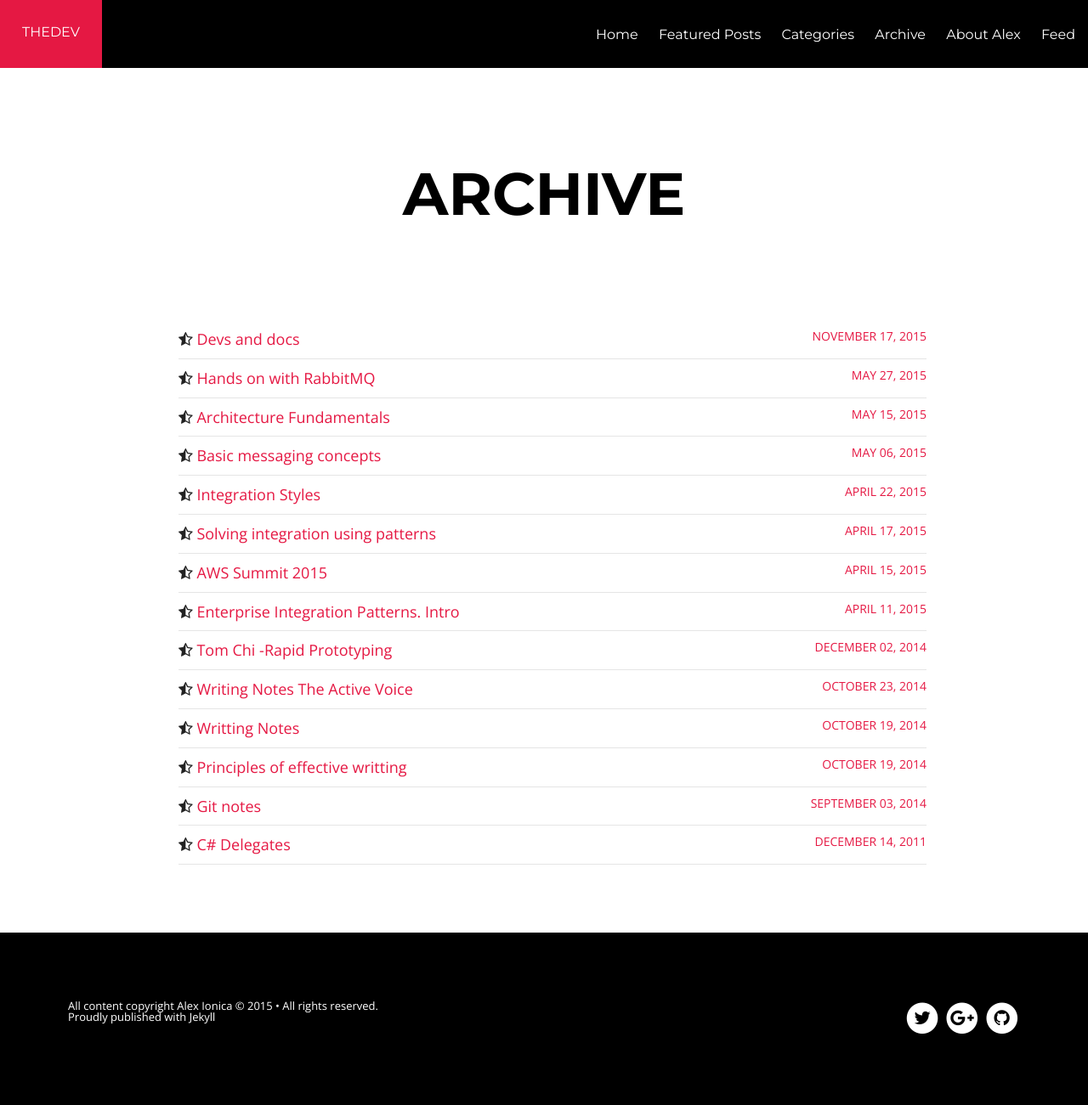
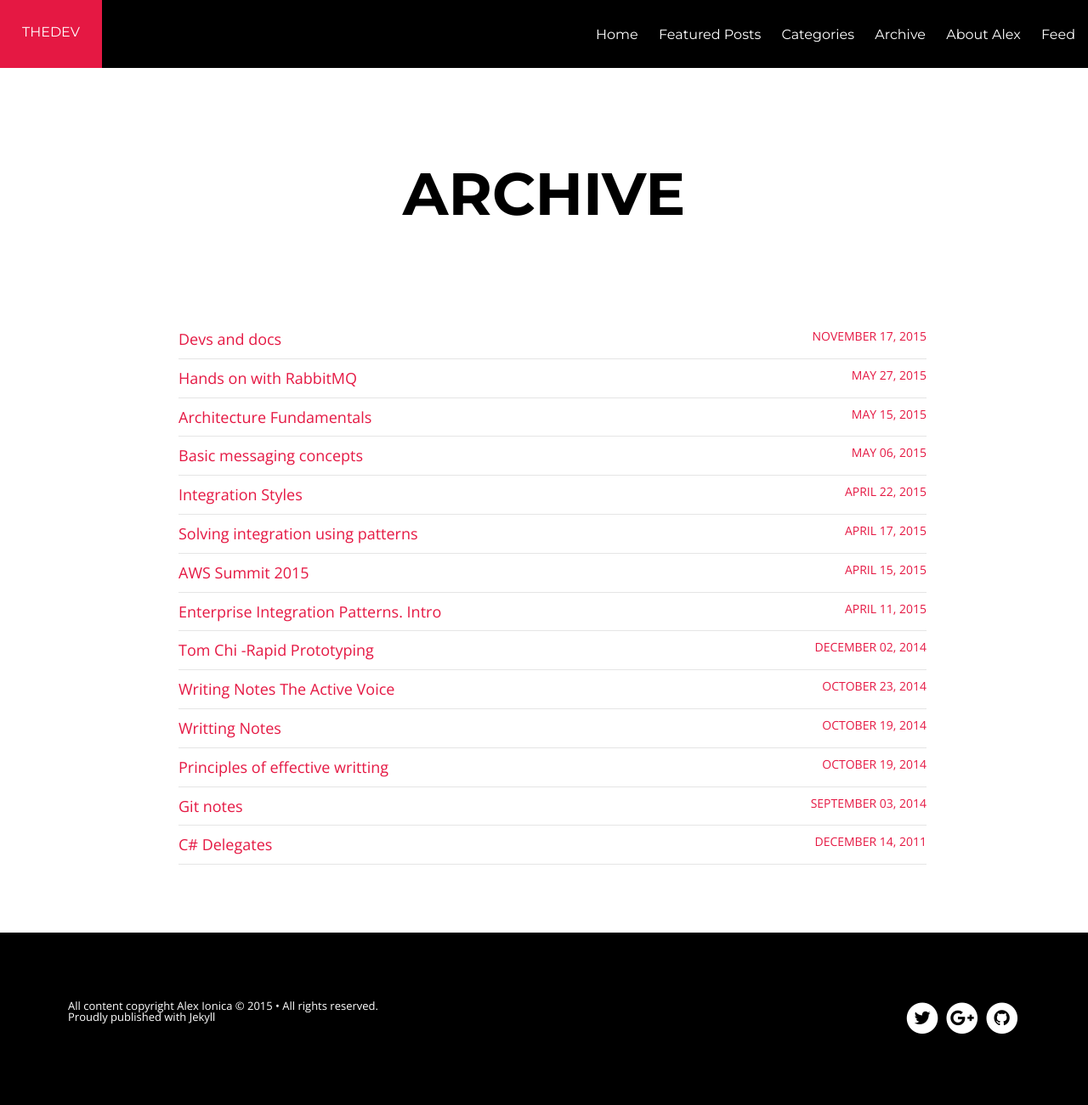
Before and after one commit to thedev/hipster-jekyll-blog, a Jekyll site: the page built from archive.html, in a window 1280 px wide. Shown: the whole page at 85% size. Built offline with Jekyll 4.4.1, drawn with Linux system fonts in a browser that asks for light colours; nearby versions of some CDN libraries.

Commit message:
remove archive bullets

```diff
--- a/archive.html
+++ b/archive.html
@@ -7,6 +7,6 @@
 {% assign featuredcount = '0' %}
 <ul class="post-list">
 {% for post in site.posts %}
-  <li><article><i class="fa fa-star-half-o"></i> <a href="{{ site.url }}{{ post.url }}">{{ post.title }} <span class="entry-date"><time datetime="{{ post.date | date_to_xmlschema }}">{{ post.date | date: "%B %d, %Y" }}</time></span></a></article></li>
+  <li><article> <a href="{{ site.url }}{{ post.url }}">{{ post.title }} <span class="entry-date"><time datetime="{{ post.date | date_to_xmlschema }}">{{ post.date | date: "%B %d, %Y" }}</time></span></a></article></li>
 {% endfor %}
 </ul>
```
